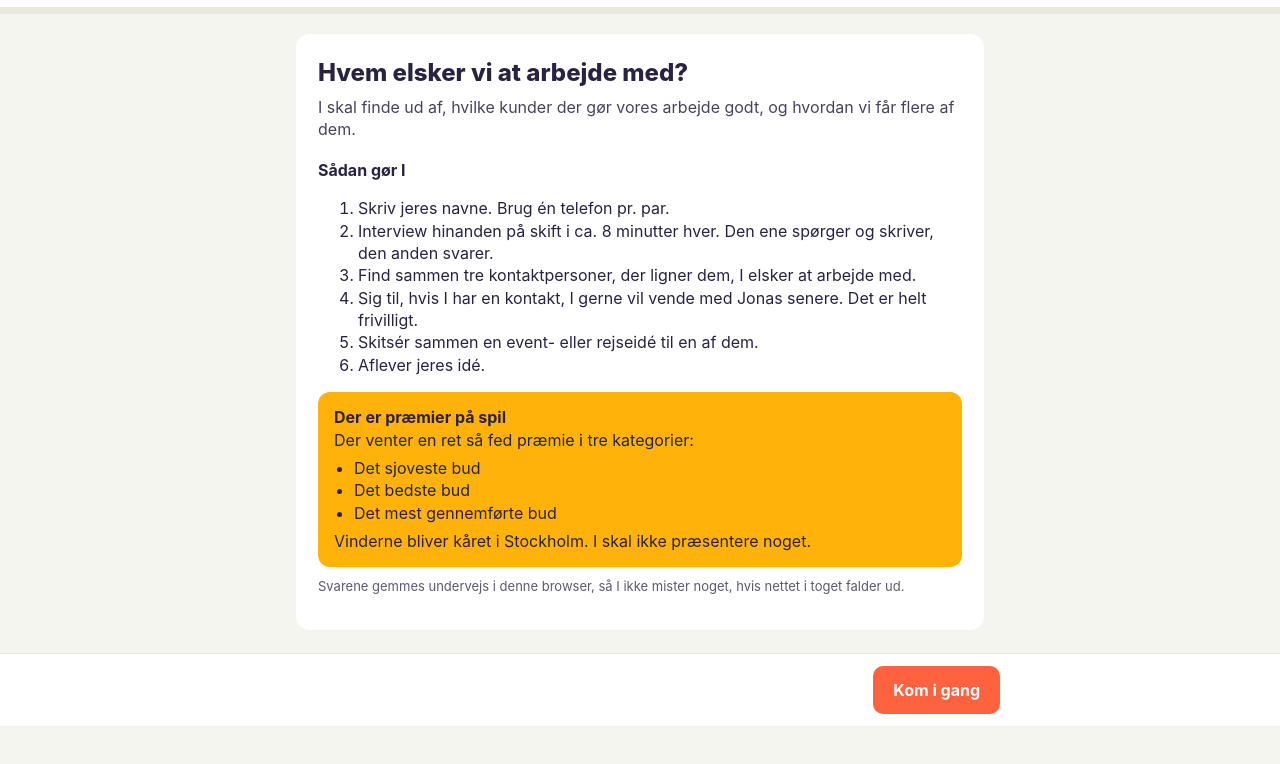
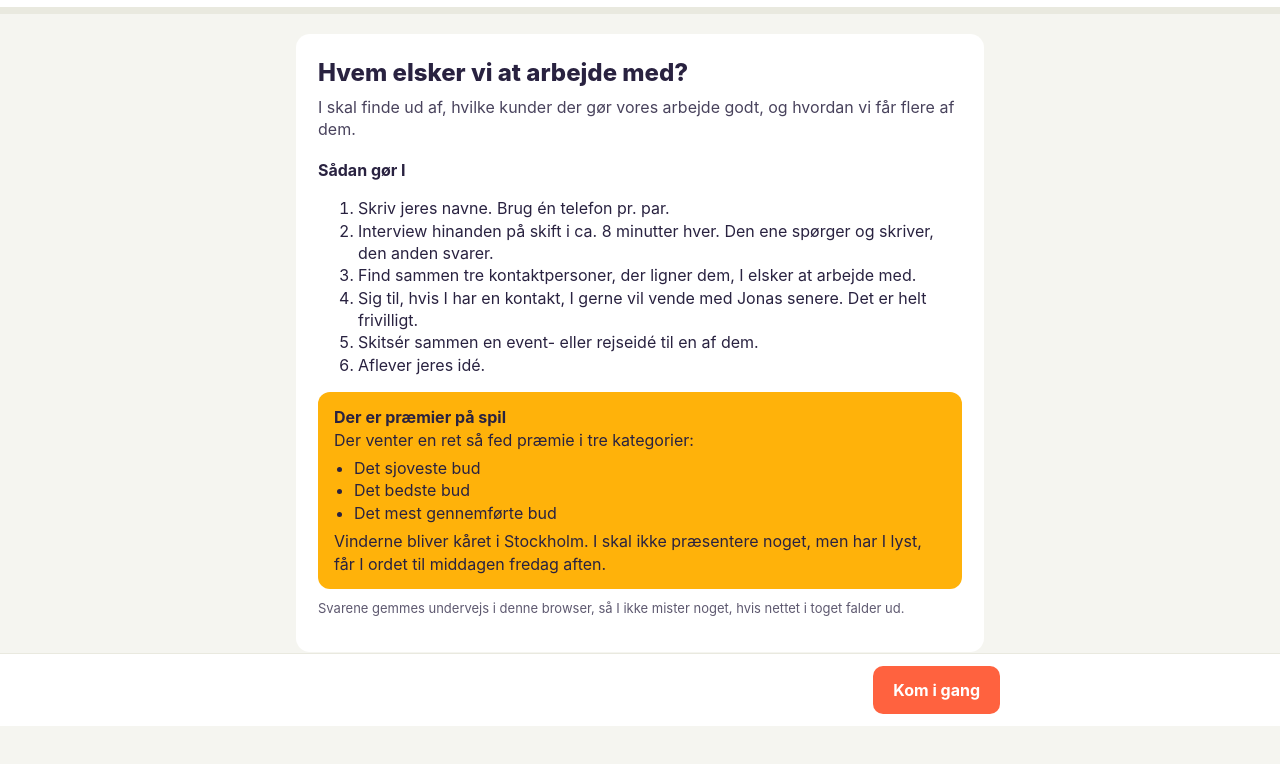
Before and after one commit to jonashastrup-web/droemmekunder, a plain HTML site: page index.html in a window 1280 px wide. Shown: the part 74-838 px from the top of the page. Drawn offline with Linux system fonts and the light colour scheme.

Commit message:
Add files via upload

```diff
--- a/index.html
+++ b/index.html
@@ -126,7 +126,7 @@ function render(){
       <li>Skitsér sammen en event- eller rejseidé til en af dem.</li>
       <li>Aflever jeres idé.</li>
     </ol>
-    <div class="prize"><b>Der er præmier på spil</b><br>Der venter en ret så fed præmie i tre kategorier:<ul><li>Det sjoveste bud</li><li>Det bedste bud</li><li>Det mest gennemførte bud</li></ul>Vinderne bliver kåret i Stockholm. I skal ikke præsentere noget.</div>
+    <div class="prize"><b>Der er præmier på spil</b><br>Der venter en ret så fed præmie i tre kategorier:<ul><li>Det sjoveste bud</li><li>Det bedste bud</li><li>Det mest gennemførte bud</li></ul>Vinderne bliver kåret i Stockholm. I skal ikke præsentere noget, men har I lyst, får I ordet til middagen fredag aften.</div>
     <p class="warn">Svarene gemmes undervejs i denne browser, så I ikke mister noget, hvis nettet i toget falder ud.</p></div>`;
   }
   else if(st.id==="pair"){
```
